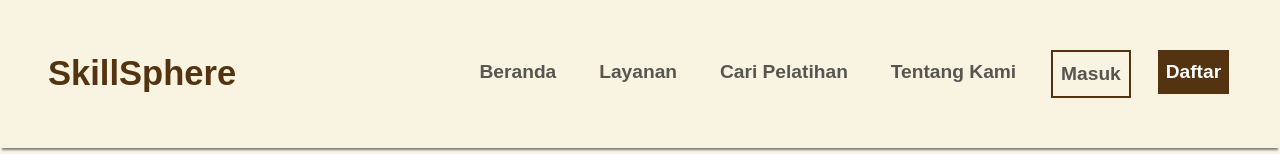
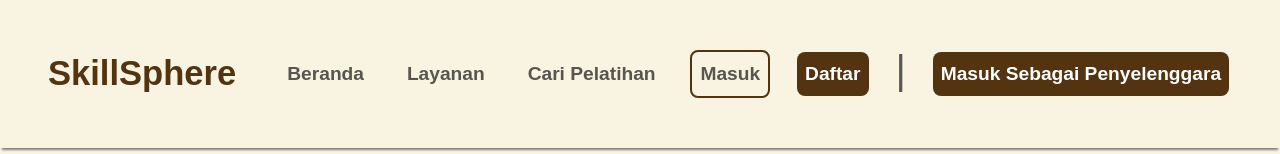
Before and after one commit to yoaneyatalathov/SkillSphere, a plain HTML site: page Front-end SkillSphere/index.html in a window 1280 px wide. Shown: the top 154 px of the page. Drawn offline with nearby package versions, Linux system fonts and the light colour scheme.

Commit message:
Menambahkan bootstrap align item center di navbar, menambahkan link ke login-page, register-page dan auth-organizer, menghapus dan memindahkan link layanan agar mengarah ke container #tentang-kami dan menghapus link tentang kami

```diff
--- a/Front-end SkillSphere/index.html
+++ b/Front-end SkillSphere/index.html
@@ -27,7 +27,7 @@
           <span class="navbar-toggler-icon">☰</span>
         </button>
         <div class="collapse navbar-collapse" id="navbarNav">
-            <ul class="navbar-nav ms-auto">
+            <ul class="navbar-nav ms-auto align-items-center">
               <li class="nav-item">
                 <a class="nav-link" href="index.html">Beranda</a>
               </li>
@@ -38,13 +38,16 @@
                 <a class="nav-link" href="./pages/pelatihan.html">Cari Pelatihan</a>
               </li>
               <li class="nav-item">
-                <a class="nav-link" href="#">Tentang Kami</a>
+                <a class="btn-masuk nav-link rounded-3 " href="./pages/login-page.html">Masuk</a>
               </li>
               <li class="nav-item">
-                <a class="btn-masuk nav-link" href="./pages/login-page.html">Masuk</a>
+                <a class="btnc-4 nav-link text-white rounded-3" href="./pages/register-page.html">Daftar</a>
               </li>
               <li class="nav-item">
-                <a class="btnc-4 nav-link text-white" href="./pages/register-page.html">Daftar</a>
+                <h1 class="text-muted">|</h1>
+              </li>
+              <li class="nav-item">
+                <a class="btnc-4 nav-link text-white rounded-3" href="./pages/auth-organizer.html">Masuk Sebagai Penyelenggara</a>
               </li>
             </ul>
           </div>
@@ -74,7 +77,7 @@
       </div>
     </section>
 
-    <section id="tentang-kami" class="container my-5 d-flex align-items-center">
+    <section id="layanan" class="container my-5 d-flex align-items-center">
       <div class="content-image me-4">
         <img src="./public/landing page/desc.png" alt="SkillSphere" class="img-fluid" />
       </div>
@@ -92,7 +95,7 @@
       </div>
     </section>
 
-    <section id="layanan" class="bg-light py-5">
+    <section class="bg-light py-5">
       <div class="container text-start">
         <h2 class="mb-4 text-center">Kenapa Memilih Kami?</h2>
         <div class="row gap-1 justify-content-evenly">
```
